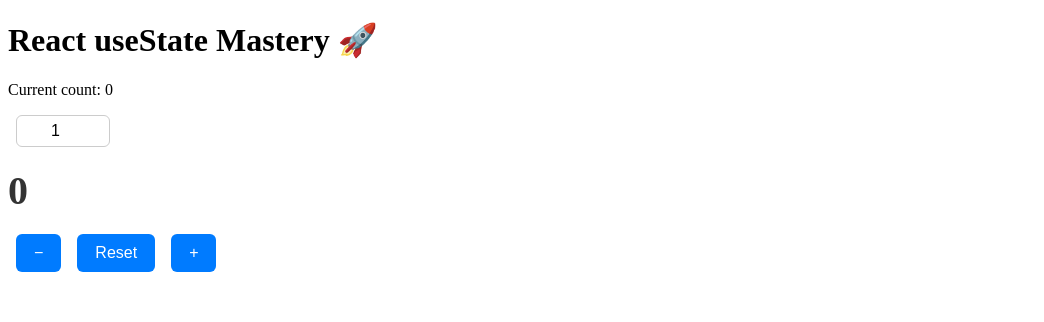
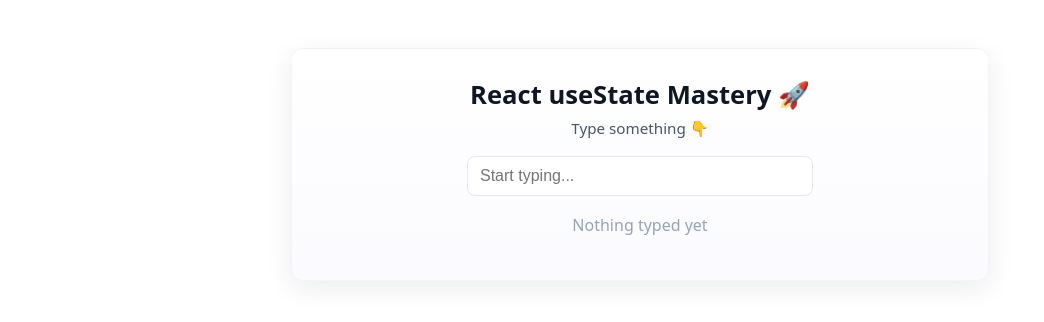
Before and after one commit to Bharat-Dua/react-useState-mastery, a React (Vite) app: page / in a window 1280 px wide. Shown: the top 322 px of the page, without its empty margins (0-1044 px from the left). Built offline with nearby package versions, Linux system fonts and the light colour scheme.

Commit message:
completed challenge 4

```diff
--- a/src/App.jsx
+++ b/src/App.jsx
@@ -1,16 +1,18 @@
 // toggle button challenge
 import ToggleButton from "./challenges/01_ToggleButton/ToggleButton";
 // counter challenge
-import Counter from "./challenges/01_ToggleButton/02_Counter/Counter";
-import CounterWithConfigurableSteps from "./challenges/01_ToggleButton/03_Counter-with-configurable-steps/CounterWithConfigurableSteps";
+import Counter from "./challenges/02_Counter/Counter";
 // counter with configurable steps
+import CounterWithConfigurableSteps from "./challenges/03_Counter-with-configurable-steps/CounterWithConfigurableSteps";
+import DisplayAndEditInputText from "./challenges/04_Display_and_edit_a_single_line_text/DisplayAndEditInputText";
 
 function App() {
   return (
     <div>
       {/* <ToggleButton /> */}
       {/* <Counter /> */}
-      <CounterWithConfigurableSteps />
+      {/* <CounterWithConfigurableSteps /> */}
+      <DisplayAndEditInputText />
     </div>
   );
 }
--- /dev/null
+++ b/src/challenges/04_Display_and_edit_a_single_line_text/DisplayAndEditInputText.css
@@ -0,0 +1,122 @@
+/* Container layout */
+.dei-container {
+  max-width: 640px;
+  margin: 48px auto;
+  padding: 28px;
+  text-align: center;
+  background: linear-gradient(180deg, #ffffff 0%, #fbfbff 100%);
+  border-radius: 12px;
+  box-shadow: 0 8px 28px rgba(19, 23, 34, 0.08);
+  border: 1px solid rgba(20, 24, 40, 0.04);
+  font-family: system-ui, -apple-system, "Segoe UI", Roboto, "Helvetica Neue",
+    Arial;
+}
+
+/* Headings */
+.dei-title {
+  font-size: 1.6rem;
+  margin: 0 0 6px;
+  color: #0f1724;
+}
+
+.dei-sub {
+  margin: 0 0 18px;
+  color: #475569;
+  font-size: 0.95rem;
+}
+
+/* Input row */
+.dei-input-row {
+  display: flex;
+  gap: 10px;
+  align-items: center;
+  justify-content: center;
+  margin-bottom: 18px;
+  flex-wrap: wrap;
+}
+
+/* Input field */
+.dei-input {
+  width: 320px;
+  max-width: 70%;
+  padding: 10px 12px;
+  font-size: 1rem;
+  border-radius: 8px;
+  border: 1px solid #e6e9ef;
+  box-shadow: inset 0 1px 0 rgba(255, 255, 255, 0.6);
+  transition: border-color 160ms ease, box-shadow 160ms ease,
+    transform 120ms ease;
+  outline: none;
+}
+
+.dei-input:focus {
+  border-color: #5b8dfa;
+  box-shadow: 0 4px 18px rgba(91, 141, 250, 0.12);
+  transform: translateY(-1px);
+}
+
+/* Clear button */
+.dei-clear-btn {
+  padding: 8px 12px;
+  border-radius: 8px;
+  border: 1px solid transparent;
+  background: #f1f5f9;
+  cursor: pointer;
+  font-size: 0.95rem;
+  transition: background 140ms ease, transform 120ms ease;
+}
+
+.dei-clear-btn:hover {
+  background: #e2e8f0;
+  transform: translateY(-1px);
+}
+
+/* Output area */
+.dei-output {
+  margin-top: 6px;
+  color: #0b1220;
+  font-size: 1rem;
+  word-wrap: break-word;
+  overflow-wrap: break-word;
+}
+
+.dei-text {
+  color: #0b1220;
+  background: rgba(17, 24, 39, 0.04);
+  padding: 4px 8px;
+  border-radius: 6px;
+  margin-left: 6px;
+  display: inline-block;
+  font-weight: 500;
+  max-width: 100%;
+  word-break: break-word; /* break very long words */
+  overflow-wrap: anywhere; /* modern, breaks even long strings */
+  white-space: normal;
+}
+
+.dei-muted {
+  color: #94a3b8;
+}
+
+/* Small helper: screen-reader-only label */
+.sr-only {
+  position: absolute !important;
+  height: 1px;
+  width: 1px;
+  overflow: hidden;
+  clip: rect(1px, 1px, 1px, 1px);
+  white-space: nowrap;
+}
+
+/* Responsive tweaks */
+@media (max-width: 480px) {
+  .dei-input {
+    width: 100%;
+    max-width: 100%;
+  }
+
+  .dei-input-row {
+    gap: 8px;
+    padding: 0 12px;
+  }
+}
--- /dev/null
+++ b/src/challenges/04_Display_and_edit_a_single_line_text/DisplayAndEditInputText.jsx
@@ -0,0 +1,52 @@
+import React, { useState } from "react";
+import "./DisplayAndEditInputText.css";
+
+function DisplayAndEditInputText() {
+  const [inputText, setInputText] = useState("");
+
+  return (
+    <div className="dei-container">
+      <h1 className="dei-title">React useState Mastery 🚀</h1>
+      <p className="dei-sub">Type something 👇</p>
+
+      <div className="dei-input-row">
+        <label htmlFor="dei-input" className="sr-only">
+          Type text
+        </label>
+        <input
+          id="dei-input"
+          type="text"
+          value={inputText}
+          placeholder="Start typing..."
+          onChange={(e) => setInputText(e.target.value)}
+          className="dei-input"
+        />
+
+        {/* Clear button only visible when there's content */}
+        {inputText && (
+          <button
+            type="button"
+            className="dei-clear-btn"
+            onClick={() => setInputText("")}
+            aria-label="Clear text"
+          >
+            Clear
+          </button>
+        )}
+      </div>
+
+      <div className="dei-output">
+        {inputText ? (
+          <p>
+            <strong>Current text:</strong>{" "}
+            <span className="dei-text">{inputText}</span>
+          </p>
+        ) : (
+          <p className="dei-muted">Nothing typed yet</p>
+        )}
+      </div>
+    </div>
+  );
+}
+
+export default DisplayAndEditInputText;
```
Also changed, not shown: src/challenges/02_Counter/Counter.css (renamed from src/challenges/01_ToggleButton/02_Counter/Counter.css), src/challenges/02_Counter/Counter.jsx (renamed from src/challenges/01_ToggleButton/02_Counter/Counter.jsx), src/challenges/03_Counter-with-configurable-steps/CounterWithConfigurableSteps.css (renamed from src/challenges/01_ToggleButton/03_Counter-with-configurable-steps/CounterWithConfigurableSteps.css), src/challenges/03_Counter-with-configurable-steps/CounterWithConfigurableSteps.jsx (renamed from src/challenges/01_ToggleButton/03_Counter-with-configurable-steps/CounterWithConfigurableSteps.jsx).
